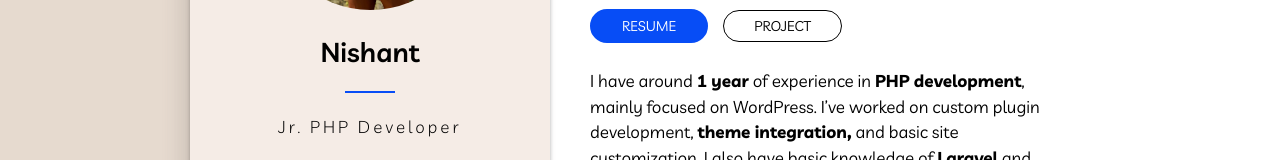
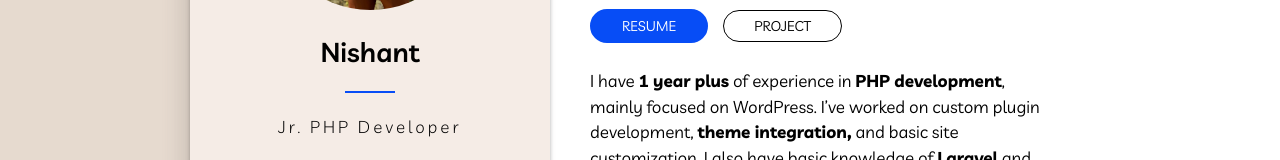
Before and after one commit to nishant2808/portfolio, a plain HTML site: page index.html in a window 1280 px wide. Shown: the part 433-593 px from the top of the page. Drawn offline with Linux system fonts and the light colour scheme.

Commit message:
Update index.html

```diff
--- a/index.html
+++ b/index.html
@@ -102,7 +102,7 @@
                     </div>
                     <div class="about-short-desc">
                         <p>
-                            I have around <b>1 year</b> of experience in <b>PHP development</b>, mainly focused on WordPress. I’ve worked on custom plugin development, <b>theme integration,</b> and basic site customization. I also have basic knowledge of <b>Laravel</b> and can handle simple web application tasks
+                            I have <b>1 year plus</b> of experience in <b>PHP development</b>, mainly focused on WordPress. I’ve worked on custom plugin development, <b>theme integration,</b> and basic site customization. I also have basic knowledge of <b>Laravel</b> and can handle simple web application tasks
                         </p>
                     </div>
                 </div>
```
